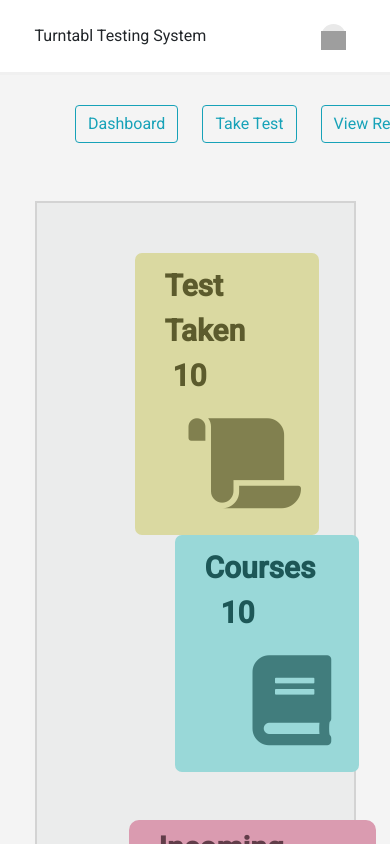
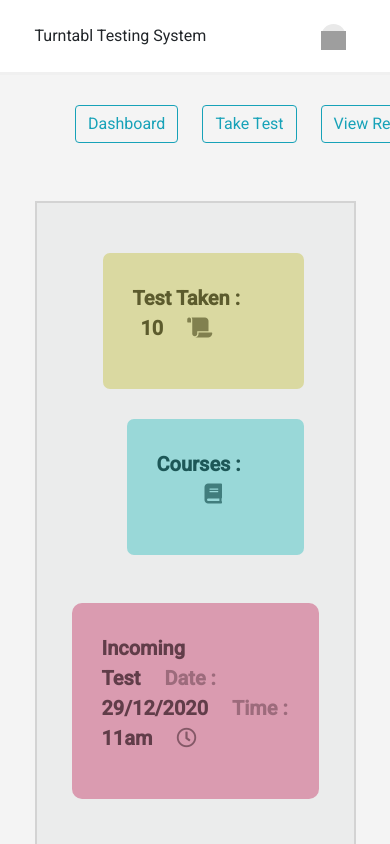
Before and after one commit to turntabl/tlc-testing-platform-frontend-user, an Angular app: page /user-dashboard in a window 390 px wide. Shown: the top 844 px of the page. Built offline with nearby package versions, Linux system fonts and the light colour scheme; no server answers; grey boxes are pictures that could not be loaded.

Commit message:
update : added test endpoint

```diff
--- a/src/app/pages/take-test/take-test.component.ts
+++ b/src/app/pages/take-test/take-test.component.ts
@@ -65,7 +65,7 @@
   }
 
   captureTestDetails():void{
-   this.questionForm.get('student_id')?.setValue("0675348c-8243-4a3b-8ec3-f9407817f447");
+   this.questionForm.get('student_id')?.setValue("734806d9-722a-4bcd-a563-6627c360a591");
    this.questionForm.get('test_id')?.setValue(this.test_id);
   }
 
@@ -88,7 +88,7 @@
   }
 
   checkIfStudentHasTakenTest(test_id:number){
-     this.studentAnswerService.getAnswerByStudentIdAndTestId("0675348c-8243-4a3b-8ec3-f9407817f447",test_id).subscribe(
+     this.studentAnswerService.getAnswerByStudentIdAndTestId("734806d9-722a-4bcd-a563-6627c360a591",test_id).subscribe(
        (res)=>{
          if(res.length > 1){
            this.isStudentTestTaken = true;
--- a/src/app/pages/view-result/view-result.component.html
+++ b/src/app/pages/view-result/view-result.component.html
@@ -9,9 +9,9 @@
         <tr>
           <th scope="col">#</th>
           <th scope="col">Course</th>
-          <th scope="col">Score</th>
+          <th scope="col">Test Title</th>
+          <th scope="col">Test Score</th>
           <th scope="col">Grade</th>
-          <th scope="col">Date</th>
         </tr>
       </thead>
       <tbody>
--- a/src/app/user-dashboard/user-dashboard.component.css
+++ b/src/app/user-dashboard/user-dashboard.component.css
@@ -1,7 +1,30 @@
+@media screen and (max-width: 800px) {
+  .top-wrapper{
+    max-width: 100%;
+  }
+
+  .test-info {
+    background-color: #dad9a1;
+    border-radius: 7px;
+  }
+
+  .test-info-1 {
+    background-color: #99d8d8;
+    border-radius: 7px;
+    margin-top: 30px;
+  }
+}
+
+
 .content {
   background-color: rgb(235, 236, 236);
   border: 2px solid lightgrey;
   padding: 50px;
+}
+
+.top-wrapper{
+  margin: 0 auto;
+  max-width: 600px;
 }
 
 .test-info {
@@ -11,10 +34,9 @@
 }
 
 .test-info p {
-  font-size: 30px;
+  font-size: 20px;
   font-weight: bold;
   color: #5c5b2d;
-  margin-top: -20px;
 }
 
 .test-info-1 {
@@ -24,22 +46,20 @@
   border-radius: 7px;
 }
 .test-info-1 p {
-  font-size: 30px;
+  font-size: 20px;
   font-weight: bold;
   color: #1d5757;
-  margin-top: -20px;
 }
 
 .incoming-test {
   background-color: rgb(218, 155, 176);
   padding: 30px;
-  margin-left: 57px;
+  margin: 0 auto;
   border-radius: 10px;
 }
 
 .incoming-test p {
-  font-size: 30px;
+  font-size: 20px;
   font-weight: bold;
   color: rgb(97, 61, 73);
-  margin-top: -25px;
 }
--- a/src/app/user-dashboard/user-dashboard.component.html
+++ b/src/app/user-dashboard/user-dashboard.component.html
@@ -1,28 +1,30 @@
 <div class="container main mt-5">
   <div class="content">
     <!-- Content -->
-    <div class="row ml-5">
-      <div class="col-md-5 test-info">
+    <div class="row top-wrapper">
+
+        <div class="test-info ml-3">
           <p>
-          <span>Test Taken <span class="ml-2">10</span></span>
-          <span style="position: relative; top: 20px; opacity: 0.7"
-            ><i class="fas fa-scroll fa-3x icon ml-4"></i
+            <span>Test Taken :  <span class="ml-2">10</span></span>
+            <span style="position: relative; opacity: 0.7"
+              ><i class="fas fa-scroll fa-1x icon ml-4"></i
             ></span>
           </p>
         </div>
 
-      <div class="col-md-5 test-info-1">
+        <div class="test-info-1">
           <p>
-          <span>Courses <span class="ml-3">10</span></span>
-          <span style="position: relative; top: 20px; opacity: 0.7"
-            ><i class="fas fa-book fa-3x icon ml-5"></i
+            <span>Courses :  <span class="ml-2">{{totalCourses}}</span></span>
+            <span style="position: relative; opacity: 0.7"
+              ><i class="fas fa-book fa-1x icon ml-5"></i
             ></span>
           </p>
         </div>
+
     </div>
     <!-- End of first row -->
     <div class="row mt-5">
-      <div class="col-md-10 incoming-test">
+      <div class="incoming-test">
         <p>
           <span>Incoming Test</span>
           <span class="ml-4"
@@ -31,8 +33,8 @@
           <span class="ml-4"
             ><span style="opacity: 0.5">Time :</span> 11am</span
           >
-          <span class="ml-4" style="position: relative; top: 20px; opacity: 0.7"
-            ><i class="far fa-clock fa-3x icon"></i
+          <span class="ml-4" style="position: relative; opacity: 0.7"
+            ><i class="far fa-clock fa-1x icon"></i
           ></span>
         </p>
       </div>
--- a/src/app/user-dashboard/user-dashboard.component.ts
+++ b/src/app/user-dashboard/user-dashboard.component.ts
@@ -1,4 +1,5 @@
 import { Component, OnInit } from '@angular/core';
+import { CourseService } from '../service/course.service';
 
 @Component({
   selector: 'app-user-dashboard',
@@ -7,9 +8,18 @@
 })
 export class UserDashboardComponent implements OnInit {
 
-  constructor() { }
+  totalCourses!:number;
+
+  constructor(private courseService:CourseService) { }
 
   ngOnInit(): void {
+    this.getCourses();
+  }
+
+  getCourses(){
+    this.courseService.getCourses().subscribe(response => {
+        this.totalCourses = response.length
+    });
   }
 
 }
```
Also changed, not shown: src/app/service/test-result.service.ts (added, +14 -0 lines), 1 other file (tests, documents, lock files or other folders). Lines whose indentation alone changed are shown as unchanged.
